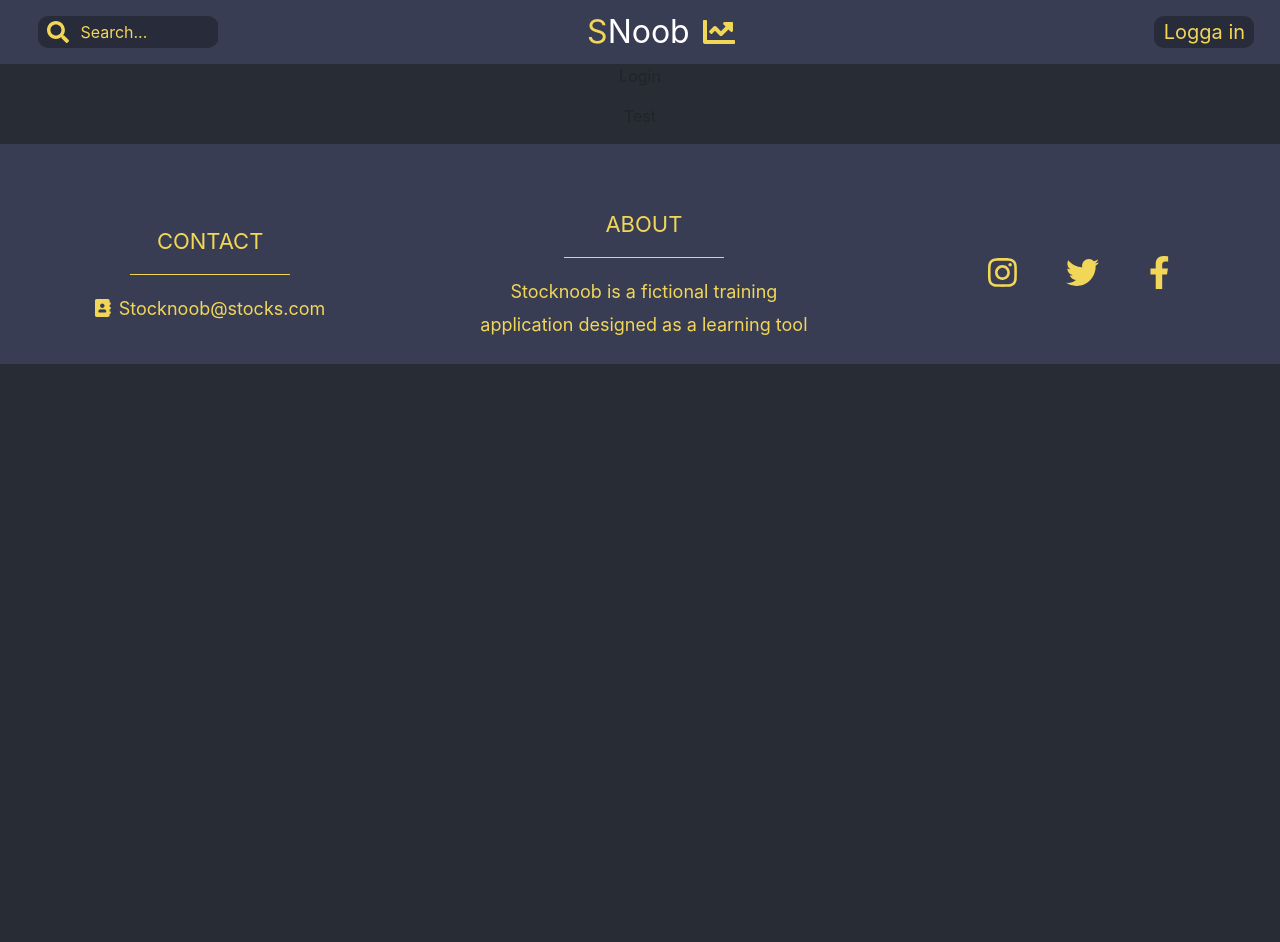
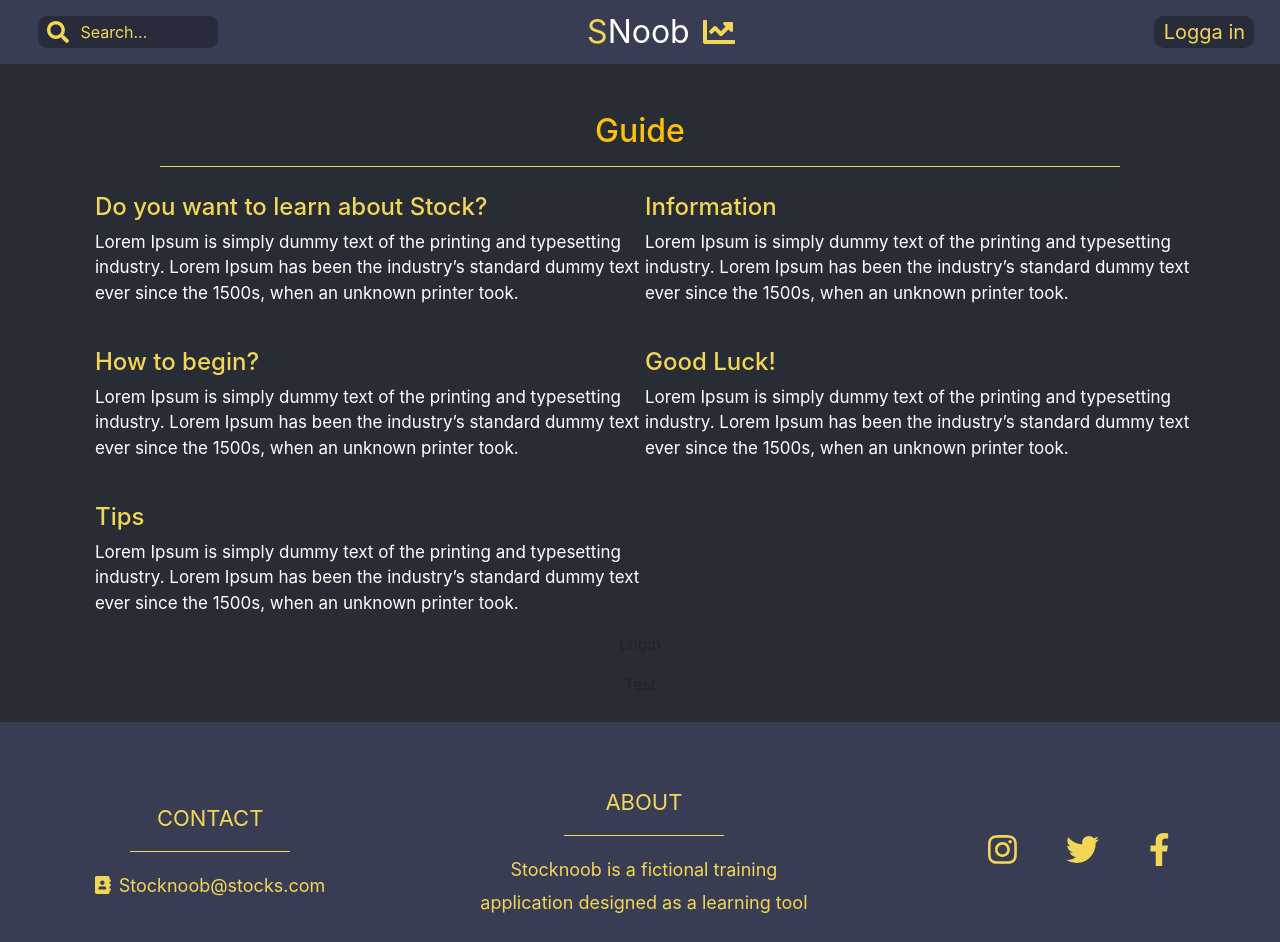
Before and after one commit to HawkieOne/StockNoobReact, a React (Create React App) app: page /guide in a window 1280 px wide. Before the commit the page ends 800 px from the top, so only its background shows below. Built offline with nearby package versions, Linux system fonts and the light colour scheme.

Commit message:
Fixed guide and transaction page

```diff
--- a/src/App.js
+++ b/src/App.js
@@ -10,6 +10,7 @@ import React, { useState } from 'react';
 import Overview from './components/Overview';
 import StockList from './components/StockList';
 import TransactionList from './components/TransactionList'
+import Guide from './components/Guide';
 
 
 
@@ -125,7 +126,7 @@ function App() {
           <Route path="/overview" exact component={Overview}/>
           <Route path="/stockList" exact component={StockList}/>
           <Route path="/transactionList" exact component={TransactionList}/>
-
+          <Route path="/guide" exact component = {Guide}/>
         </Switch>
       </Router>
       <p onClick={login}>Login</p>
--- /dev/null
+++ b/src/components/Guide.css
@@ -0,0 +1,27 @@
+.hr-tag {
+  border-color: #f2d658;
+}
+
+.container {
+  display: flex;
+  flex-direction: row;
+  justify-content: space-between;
+  margin: auto;
+  margin-top: 2%;
+  cursor: default;
+}
+
+.part {
+  display: flex;
+  flex-direction: column;
+  align-items: flex-start;
+  text-align: start;
+}
+
+.part p {
+  color: white;
+}
+
+.part h4 {
+  color: #f2d658;
+}
--- /dev/null
+++ b/src/components/Guide.js
@@ -0,0 +1,49 @@
+import React from 'react'
+import './Guide.css'
+
+function Guide() {
+    return (
+        <>
+            <div>
+                <div>
+                    <h2 className="mt-5 text-warning">Guide</h2>
+                    <hr className="w-75 hr-tag"></hr>
+                    <div className="container">
+                        <div className="part">
+                            <h4>Do you want to learn about Stock?</h4>
+                            <p>Lorem Ipsum is simply dummy text of the printing and typesetting industry. Lorem Ipsum has been the industry’s standard dummy text ever since the 1500s, when an unknown printer took.</p>
+                        </div>
+
+                        <div className="part">
+                            <h4>Information</h4>
+                            <p>Lorem Ipsum is simply dummy text of the printing and typesetting industry. Lorem Ipsum has been the industry’s standard dummy text ever since the 1500s, when an unknown printer took.</p>
+                        </div>
+                    </div>
+
+                    <div className="container">
+                        <div className="part">
+                            <h4>How to begin?</h4>
+                            <p>Lorem Ipsum is simply dummy text of the printing and typesetting industry. Lorem Ipsum has been the industry’s standard dummy text ever since the 1500s, when an unknown printer took.</p>
+                        </div>
+
+                        <div className="part">
+                            <h4>Good Luck!</h4>
+                            <p>Lorem Ipsum is simply dummy text of the printing and typesetting industry. Lorem Ipsum has been the industry’s standard dummy text ever since the 1500s, when an unknown printer took.</p>
+                        </div>
+                    </div>
+
+                    <div className="container">
+                        <div className="w-50 part">
+                            <h4>Tips</h4>
+                            <p>Lorem Ipsum is simply dummy text of the printing and typesetting industry. Lorem Ipsum has been the industry’s standard dummy text ever since the 1500s, when an unknown printer took.</p>
+                        </div>
+                    </div>
+
+                </div>
+
+            </div>
+        </>
+    )
+}
+
+export default Guide
--- a/src/components/TransactionList.css
+++ b/src/components/TransactionList.css
@@ -39,6 +39,7 @@
   -moz-user-select: none;
   -ms-user-select: none;
   user-select: none;
+  color: white;
 }
 
 /* Hide the browser's default radio button */
--- a/src/components/TransactionList.js
+++ b/src/components/TransactionList.js
@@ -22,22 +22,22 @@ function TransactionList() {
                         <div className="filterBy">
                             <p>Filter: </p>
                             <label class="container">Buy
-                                <input type="radio" name="radio"/>
+                                <input type="radio" name="radioBuy"/>
                                 <span class="checkmark"></span>
                             </label>
                             <label class="container">Sell
-                                <input type="radio" name="radio"/>
+                                <input type="radio" name="radioSell"/>
                                 <span class="checkmark"></span>
                             </label>
                         </div>
                         <div className="sortedBy">
                             <p>Sort: </p>
                             <label class="container">Newest
-                                <input type="radio" name="radio"/>
+                                <input type="radio" name="radioNew"/>
                                 <span class="checkmark"></span>
                             </label>
                             <label class="container">Oldest
-                                <input type="radio" name="radio"/>
+                                <input type="radio" name="radioOld"/>
                                 <span class="checkmark"></span>
                             </label>
                         </div>
```
